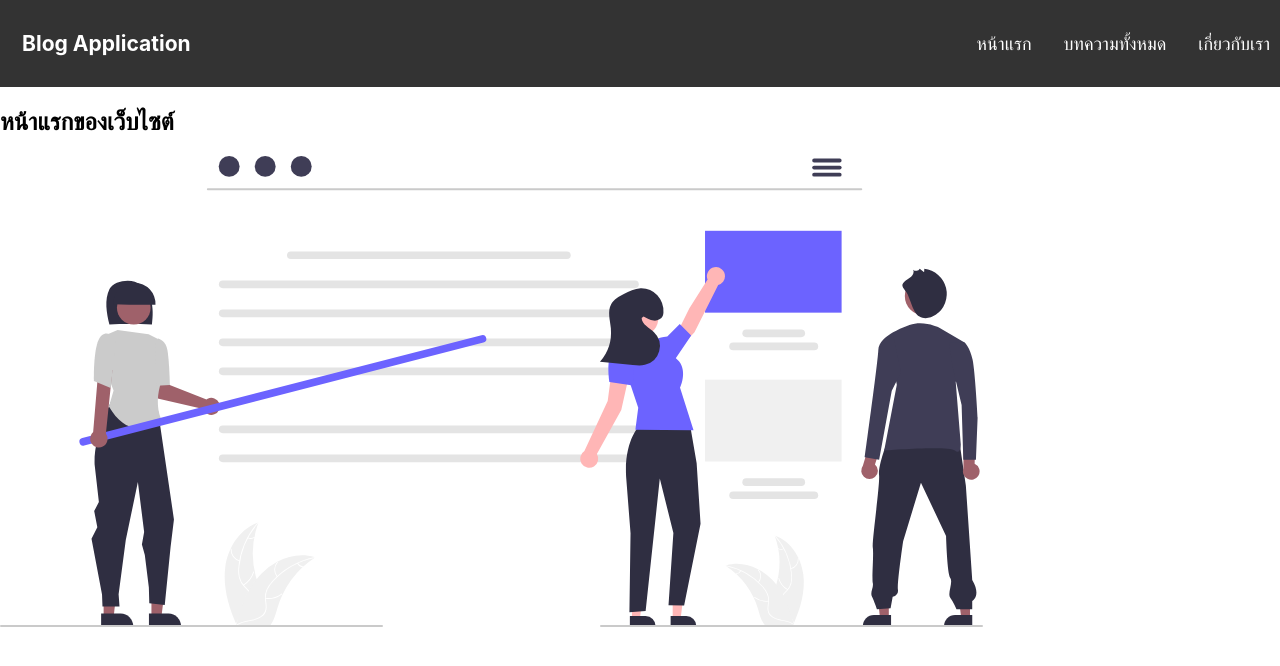
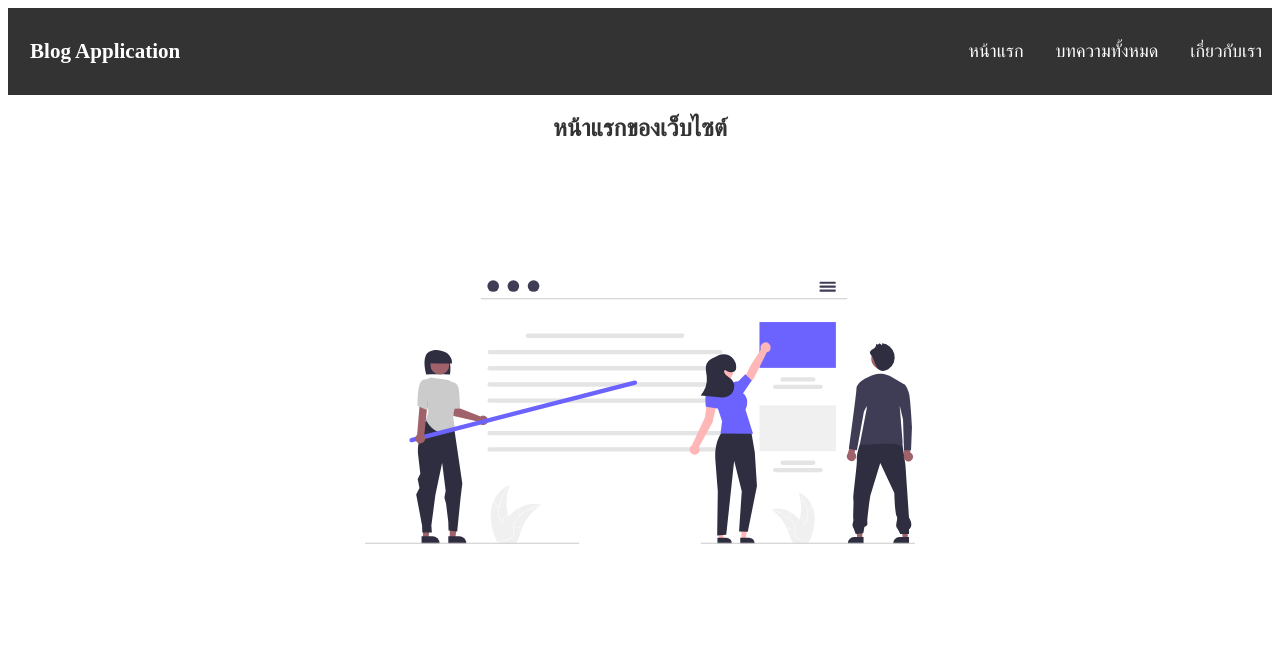
Before and after one commit to EiG123/react-blog-app, a React (Create React App) app: page / in a window 1280 px wide. Shown: the top 666 px of the page. Built offline with nearby package versions, Linux system fonts and the light colour scheme.

Commit message:
gobal style

```diff
--- a/src/index.css
+++ b/src/index.css
@@ -1,13 +1,16 @@
-body {
-  margin: 0;
-  font-family: -apple-system, BlinkMacSystemFont, 'Segoe UI', 'Roboto', 'Oxygen',
-    'Ubuntu', 'Cantarell', 'Fira Sans', 'Droid Sans', 'Helvetica Neue',
-    sans-serif;
-  -webkit-font-smoothing: antialiased;
-  -moz-osx-font-smoothing: grayscale;
+.container{
+  display: flex;
+  flex-direction: column;
+  justify-content: center;
+  align-items: center;
 }
 
-code {
-  font-family: source-code-pro, Menlo, Monaco, Consolas, 'Courier New',
-    monospace;
+.title{
+  color: #333;
+  text-align: center;
 }
+
+img{
+  width: 550px;
+  height: 500px;
+}
```
